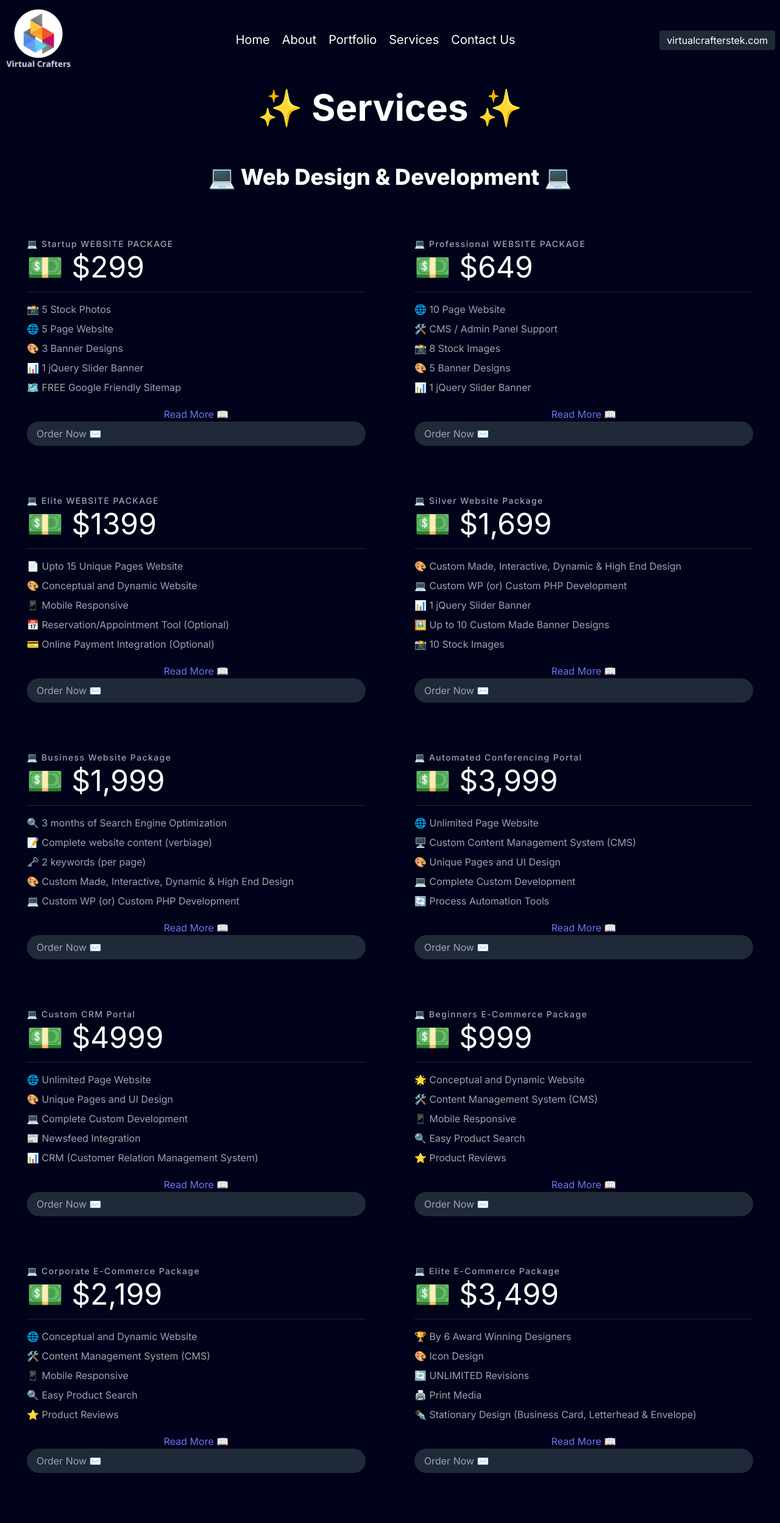
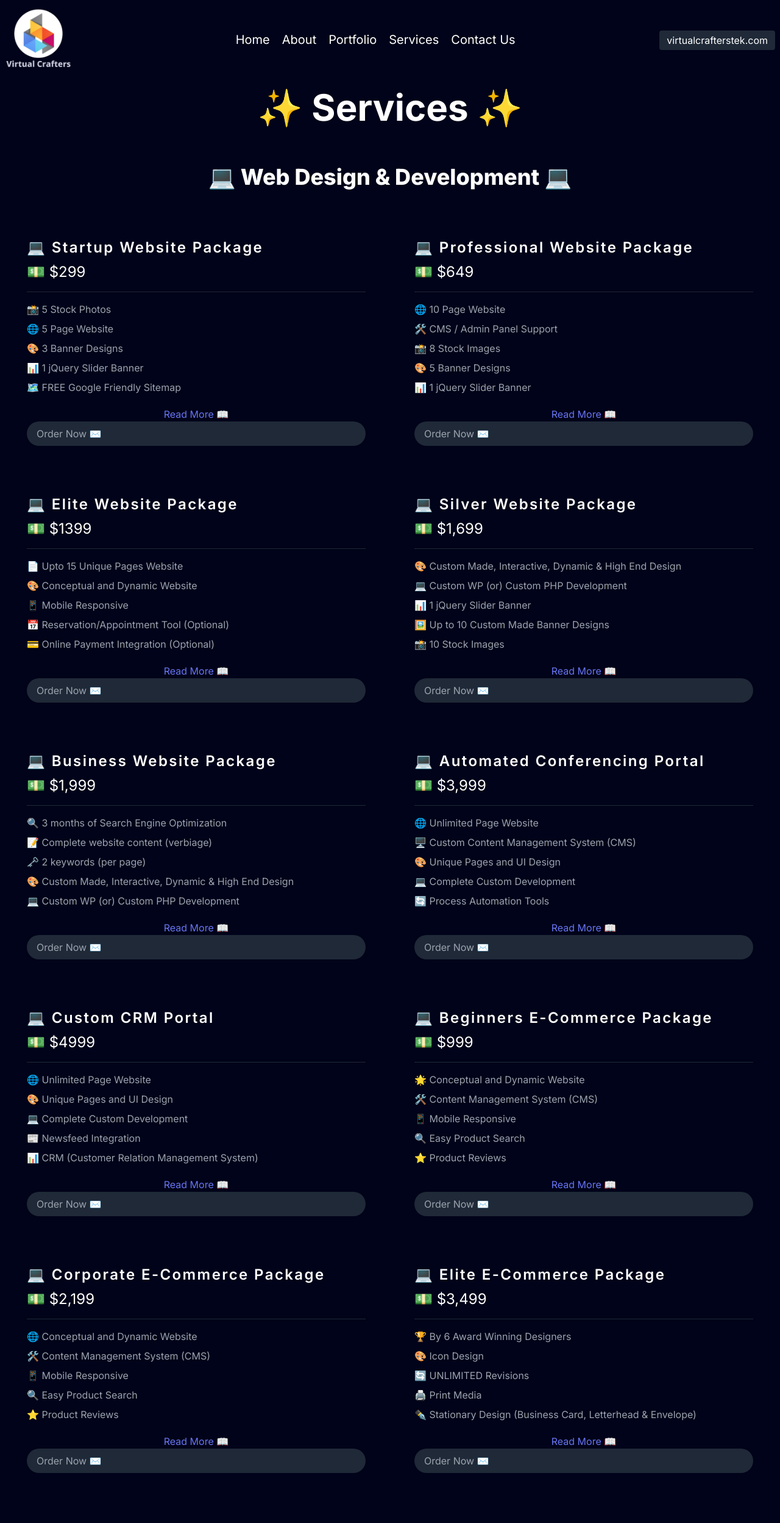
Before and after one commit to Arbab02/virtualCrafters, a Next.js app: page /Services in a window 1280 px wide. Shown: the top 2497 px of the page at 61% size. Built offline with nearby package versions, Linux system fonts and the light colour scheme.

Commit message:
Update WebPricing.jsx

```diff
--- a/src/components/WebPricing.jsx
+++ b/src/components/WebPricing.jsx
@@ -3,7 +3,7 @@
 import { useState } from 'react';
 import Link from 'next/link'
 import { motion } from 'framer-motion';
-import { FaCheckCircle } from 'react-icons/fa';
+// import { FaCheckCircle } from 'react-icons/fa';
 
 
 const WebPricing = () => {
@@ -35,7 +35,7 @@ const WebPricing = () => {
         <div className="flex flex-wrap -m-4">
           {/* Add your PricingCard components here with the updated code */}
           <PricingCard
-            title="Startup WEBSITE PACKAGE"
+            title="Startup Website Package"
             price="$299"
             features={[
               "📸 5 Stock Photos",
@@ -61,7 +61,7 @@ const WebPricing = () => {
             footerText="Literally you probably haven't heard of them jean shorts."
           />
           <PricingCard
-              title="Professional WEBSITE PACKAGE"
+              title="Professional Website Package"
               price="$649"
               features={[
                 "🌐 10 Page Website",
@@ -88,7 +88,7 @@ const WebPricing = () => {
             footerText="Literally you probably haven't heard of them jean shorts."
           />
           <PricingCard
-              title="Elite WEBSITE PACKAGE"
+              title="Elite Website Package"
               price="$1399"
               features={[
                 "📄 Upto 15 Unique Pages Website",
@@ -465,7 +465,7 @@ const WebPricing = () => {
             footerText="Literally you probably haven't heard of them jean shorts."
           />
           <PricingCard
-               title="Custom CRM/ERP Portal Website Package
+               title="Custom CRM/ERP Portal Website
               "
                           price="$9,999"
                           features={[
@@ -593,17 +593,14 @@ const PricingCard = ({ title, price, features, badge, buttonText, buttonStyle, f
           {badge}
         </span>
       )}
-      <h2 className="text-sm tracking-widest text-gray-400 title-font mb-1 font-medium">
-      💻 {title}
+      <h2 className="lg:text-2xl sm:text-3xl sm:mb-2  tracking-widest text-white title-font mb-1 font-semibold">
+        💻 {title}
       </h2>
-      <h1 className="text-5xl text-white pb-4 mb-4 border-b border-gray-800 leading-none">
-      💵 {price}
+      <h1 className="lg:text-2xl sm:text-2xl text-white pb-4 mb-4 border-b border-gray-800 leading-none">
+        💵 {price}
       </h1>
       {features.slice(0, expanded ? features.length : 5).map((feature, index) => (
         <p key={index} className="flex items-center text-gray-400 mb-2">
-          {/* <span className="w-4 h-4 mr-2 inline-flex items-center justify-center bg-gray-800 text-gray-500 rounded-full flex-shrink-0">
-            <FaCheckCircle className="w-3 h-3" />
-          </span> */}
           {feature}
         </p>
       ))}
```
